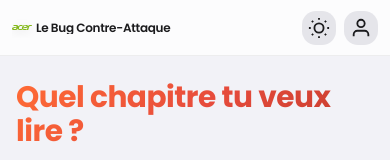
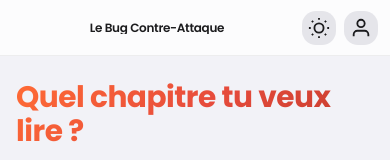
Before and after one commit to realStarYAM/Le-Bug-Contre-Attaque, a plain HTML site: page index.html in a window 390 px wide. Shown: the top 160 px of the page. Drawn offline with Linux system fonts and the light colour scheme.

Commit message:
Fix mobile top bar title layout

```diff
--- a/style.css
+++ b/style.css
@@ -189,7 +189,8 @@ body {
 
 @media (max-width: 480px) {
   .top-bar-left {
-    gap: 4px;
+    gap: 0;
+    justify-content: center;
   }
 
   .top-bar-right {
@@ -197,12 +198,13 @@ body {
   }
 
   .app-logo {
-    width: 20px;
-    height: 20px;
+    display: none;
   }
 
   .app-title {
     font-size: 12px;
+    text-align: center;
+    width: 100%;
   }
 }
 
```
